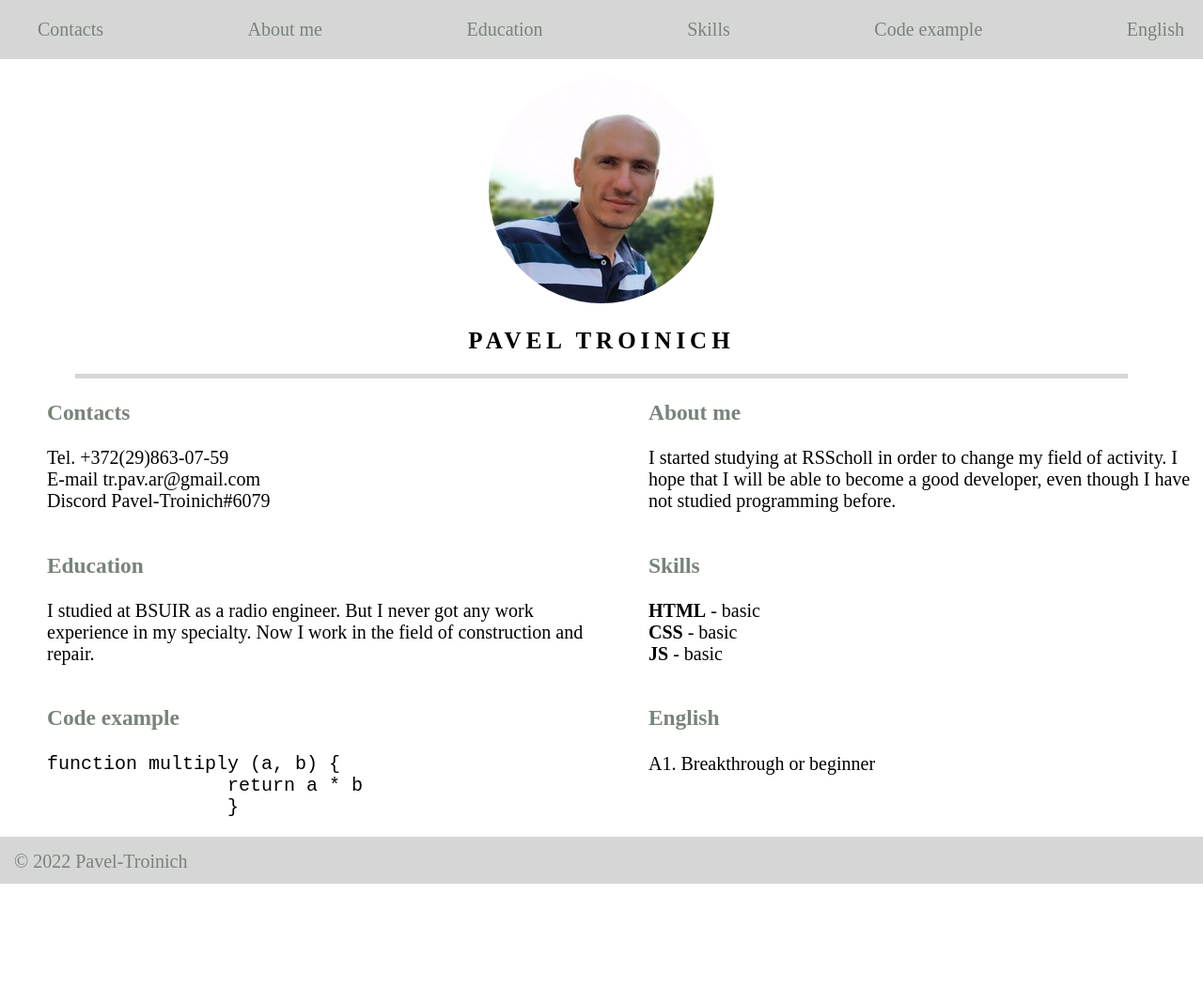
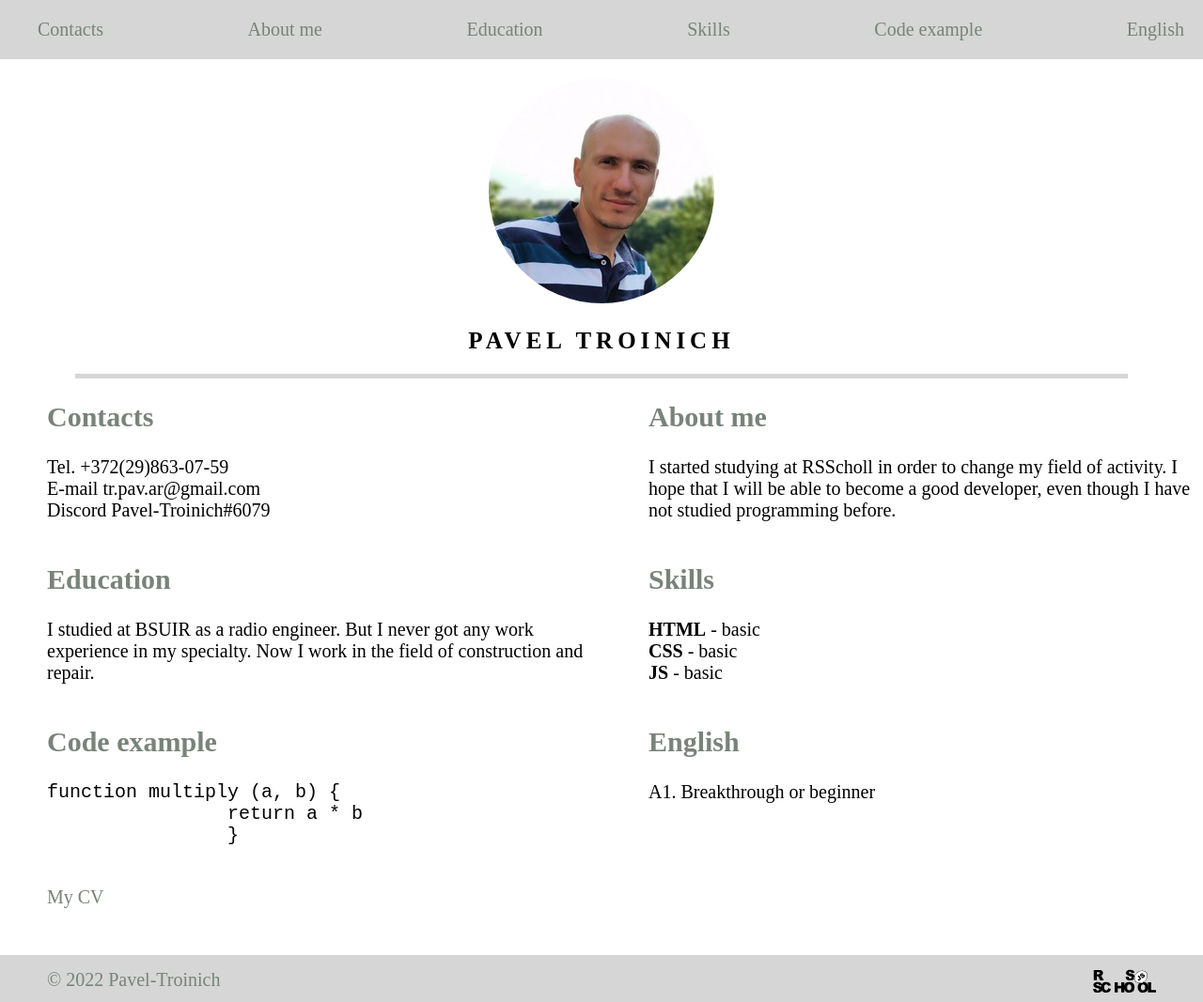
Before and after one commit to Pavel-Troinich/rsschool-cv-old, a plain HTML site: page index.html in a window 1280 px wide. Shown: the whole page at 94% size. Before the commit the page ends 941 px from the top, so only its background shows below. Drawn offline with Linux system fonts and the light colour scheme.

Commit message:
feat: add logo to footer

```diff
--- a/index.html
+++ b/index.html
@@ -11,7 +11,7 @@
     <link rel="preconnect" href="https://fonts.gstatic.com" crossorigin>
     <link href="https://fonts.googleapis.com/css2?family=Lato:wght@300&display=swap" rel="stylesheet">
 </head>
-<body class = "body">
+<body class="body">
     <header class="header">
         <div class="container">
             <nav class="nav">
@@ -33,7 +33,7 @@
             <div class="name-div"></div>
         </section>
         <section class="section" id="contacts">
-            <h3>Contacts</h3>
+            <h2>Contacts</h2>
             <ul class="section-list">
                 <li>Tel. +372(29)863-07-59</li>
                 <li>E-mail tr.pav.ar@gmail.com                </li>
@@ -41,15 +41,15 @@
             </ul>
         </section>
         <section class="section" id="about">
-            <h3>About me</h3>
+            <h2>About me</h2>
             <p>I started studying at RSScholl in order to change my field of activity. I hope that I will be able to become a good developer, even though I have not studied programming before.</p>
         </section>
         <section class="section" id="education">
-            <h3>Education</h3>
+            <h2>Education</h2>
             <p>I studied at BSUIR as a radio engineer. But I never got any work experience in my specialty. Now I work in the field of construction and repair.</p>
         </section>
         <section class="section" id="skills">
-            <h3>Skills</h3>
+            <h2>Skills</h2>
             <ul class="section-list">
                 <li><b>HTML</b> - basic</li>
                 <li><b>CSS</b> - basic</li>
@@ -57,13 +57,15 @@
             </ul>
         </section>
         <section class="section" id="code">
-            <h3>Code example</h3>
+            <h2>Code example</h2>
             <pre>function multiply (a, b) {
                 return a * b
-                }</pre>
+                }
+            </pre>
+            <a href="https://Pavel-Troinich.github.io/rsschool-cv/">My CV</a>
         </section>
         <section class="section" id="english">
-            <h3>English</h3>
+            <h2>English</h2>
             <p>A1.  Breakthrough or beginner</p>
         </section>
     </main>
@@ -71,6 +73,9 @@
         <div class="nav-item">
            <span class="span">&copy; 2022 <a href="https://github.com/Pavel-Troinich">Pavel-Troinich</a></span>
         </div>
+        <div class="nav-item">
+            <span><a href="https://rs.school/js/"><img src="./assets/rs_school_js.svg" height="25" alt="RSS"></a></span>
+        </div>
     </footer>
 </body>
 </html>
--- a/style.css
+++ b/style.css
@@ -55,9 +55,19 @@
     padding-left: 50px;
 }
 
-.section h3 {
+.section h2 {
     color: #788379;
 
+}
+
+.section a {
+    color: #788379;
+    text-decoration: none;
+    transition: color 0.3s;
+}
+
+.section a:hover {
+    color: #6c62ee;
 }
 
 @media (max-width: 768px) {
@@ -107,9 +117,12 @@
 }
 
 .footer {
+    display: flex;
+    justify-content: space-between;
     min-height: 50px;
     background-color: rgb(214, 214, 214);
-    padding: 15px;
+    padding: 15px 50px;
+    margin-top: 50px;
 }
 
 .span {
```
Also changed, not shown: assets/rs_school_js.svg (added).
